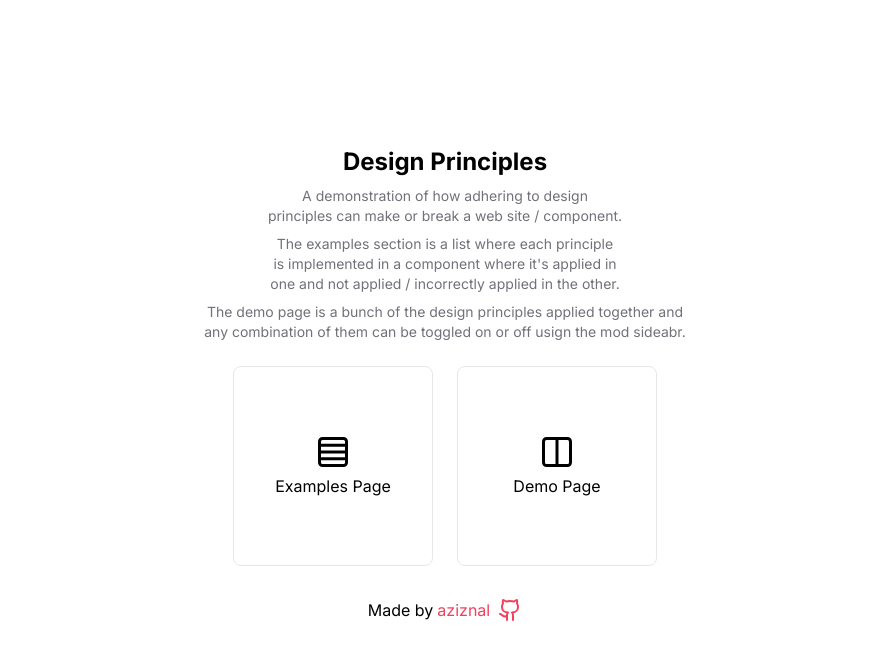
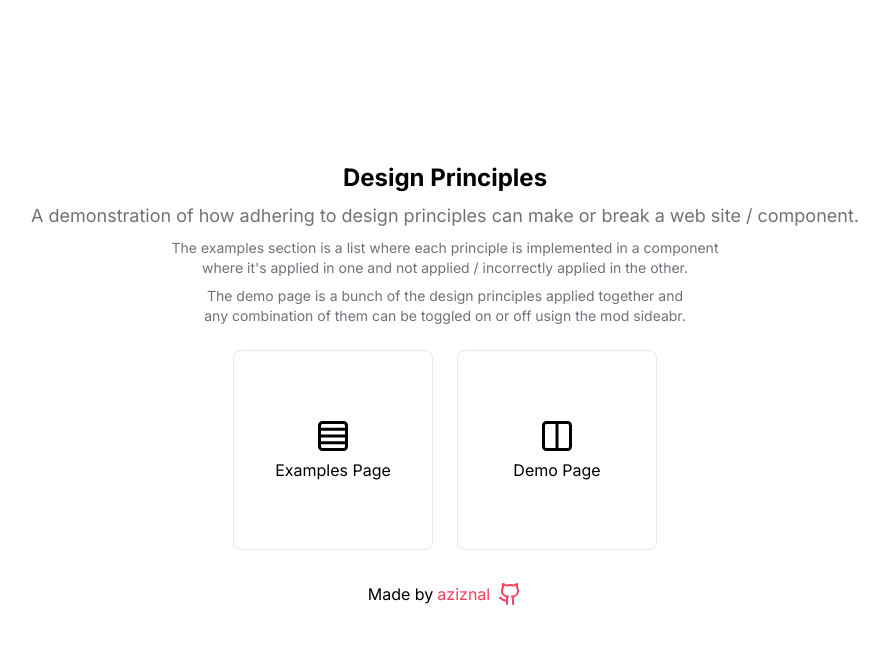
Before and after one commit to aziznal/design-principles-comparison, a Next.js app: page / in a window 1280 px wide. Shown: the top 660 px of the page, without its empty margins (195-1083 px from the left). Built offline with nearby package versions, Linux system fonts and the light colour scheme.

Commit message:
update text visuals in main page

```diff
--- a/app/page.tsx
+++ b/app/page.tsx
@@ -8,20 +8,20 @@ export default function HomePage() {
       <div className="mb-6 text-center flex flex-col gap-2">
         <h1 className="text-2xl font-bold">Design Principles</h1>
 
-        <div className="flex flex-col gap-2 text-zinc-500 text-sm text-balance max-w-[500px]">
-          <p>
+        <div className="flex flex-col items-center justify-center gap-2 text-zinc-500 text-balance max-w-[550px]">
+          <p className="whitespace-nowrap text-lg">
             A demonstration of how adhering to design principles can make or break a web site /
             component.
           </p>
 
-          <p>
+          <p className="text-sm">
             The examples section is a list where each principle is implemented in a component where
             it{`'`}s applied in one and not applied / incorrectly applied in the other.
           </p>
 
-          <p>
-            The demo page is a bunch of the design principles applied together and any combination of
-            them can be toggled on or off usign the mod sideabr.
+          <p className="text-sm">
+            The demo page is a bunch of the design principles applied together and any combination
+            of them can be toggled on or off usign the mod sideabr.
           </p>
         </div>
       </div>
```
